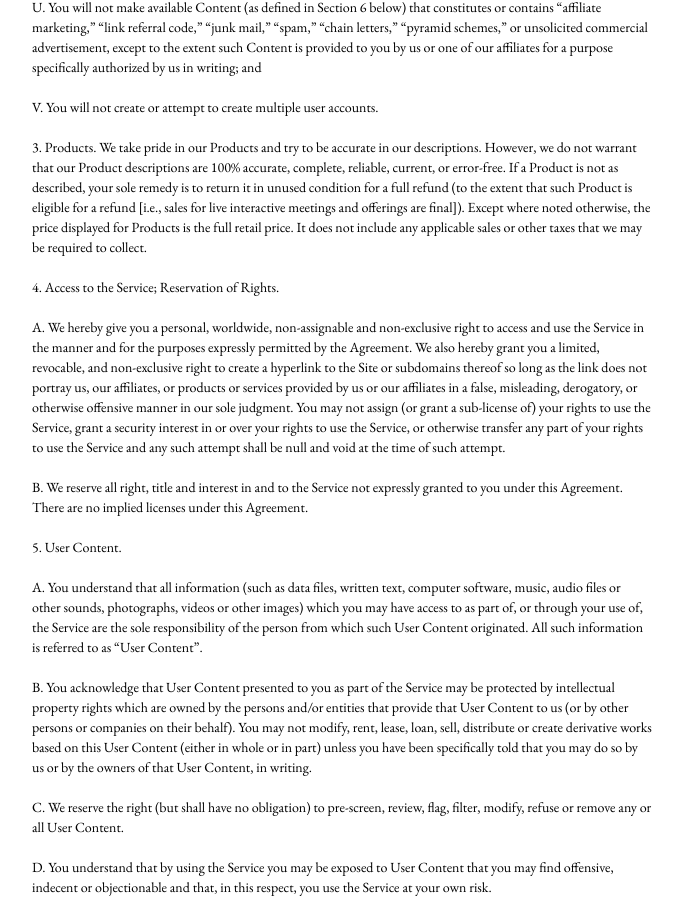
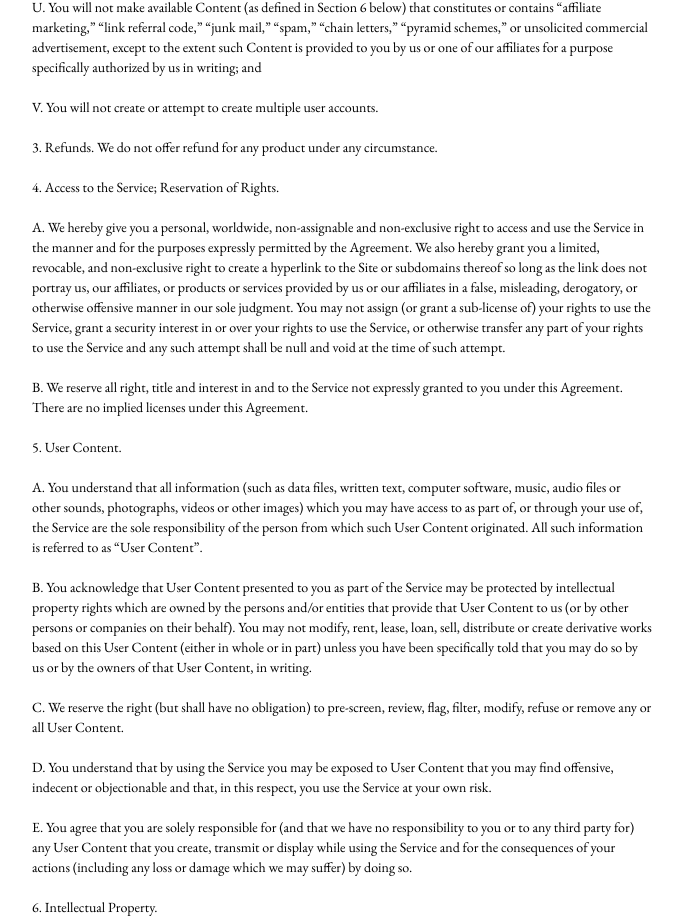
Before and after one commit to ybot1122/keenesse, a Next.js app: page /termsofservice in a window 1280 px wide. Shown: the part 2656-3576 px from the top of the page, without its empty margins (298-981 px from the left). Built offline with nearby package versions, Linux system fonts and the light colour scheme.

Commit message:
No refunds

```diff
--- a/app/termsofservice/page.tsx
+++ b/app/termsofservice/page.tsx
@@ -216,16 +216,8 @@ export default function TermsOfService() {
           V. You will not create or attempt to create multiple user accounts.
         </TermsP>
         <TermsP>
-          3. Products. We take pride in our Products and try to be accurate in
-          our descriptions. However, we do not warrant that our Product
-          descriptions are 100% accurate, complete, reliable, current, or
-          error-free. If a Product is not as described, your sole remedy is to
-          return it in unused condition for a full refund (to the extent that
-          such Product is eligible for a refund [i.e., sales for live
-          interactive meetings and offerings are final]). Except where noted
-          otherwise, the price displayed for Products is the full retail price.
-          It does not include any applicable sales or other taxes that we may be
-          required to collect.
+          3. Refunds. We do not offer refund for any product under any
+          circumstance.
         </TermsP>
         <TermsP>4. Access to the Service; Reservation of Rights.</TermsP>
         <TermsP>
```
